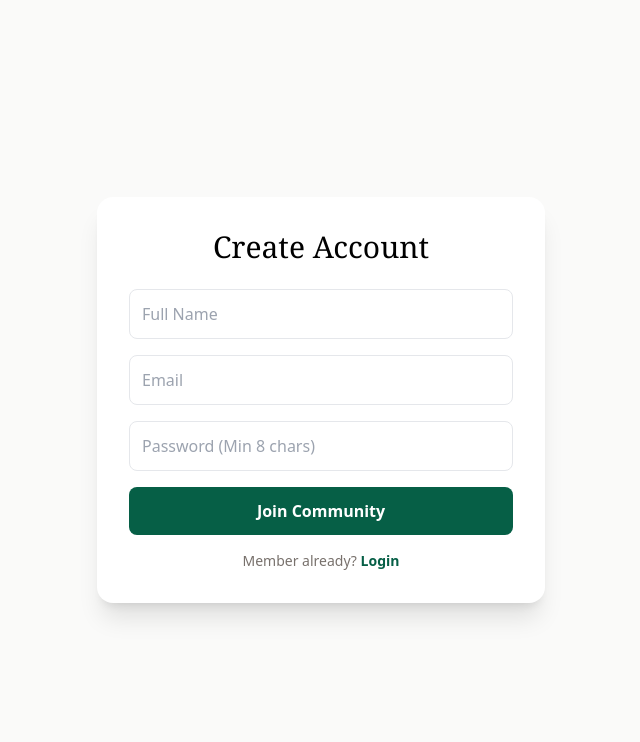
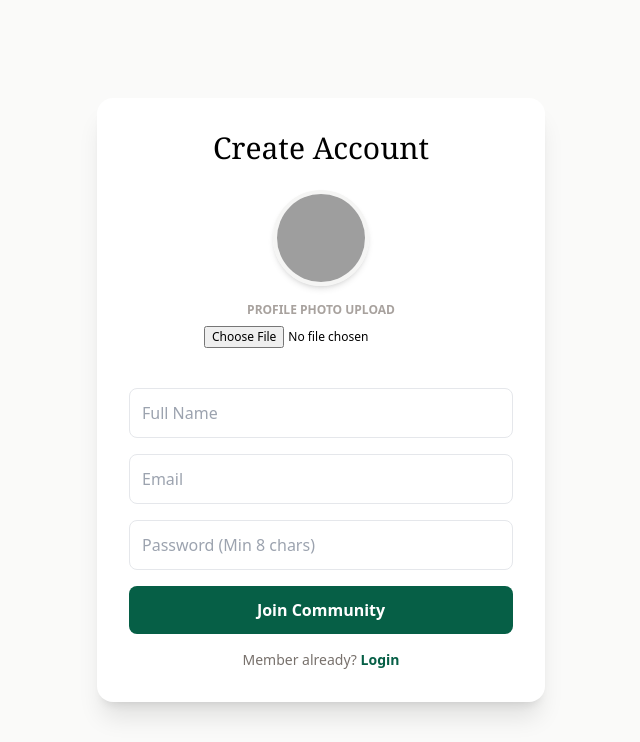
Before and after one commit to mommylito/ITSECWB, a PHP site: page /register.php in a window 1280 px wide. Shown: the top 742 px of the page, without its empty margins (319-959 px from the left). Run offline with PHP 8.4, Linux system fonts and the light colour scheme; some libraries are stand-ins or nearby versions; grey boxes are pictures that could not be loaded.

Commit message:
Add profile photo upload to register.php

```diff
--- a/register.php
+++ b/register.php
@@ -7,20 +7,37 @@ if ($_SERVER['REQUEST_METHOD'] === 'POST') {
     $name = trim($_POST['full_name']);
     $email = trim($_POST['email']);
     $pass = $_POST['password'];
+    $profile_photo = null;
 
     if (!filter_var($email, FILTER_VALIDATE_EMAIL)) {
         $err = "Invalid email format.";
     } elseif (strlen($pass) < 8) {
         $err = "Password must be at least 8 characters.";
     } else {
+        // Handle File Upload with Security
+        if (!empty($_FILES['photo']['tmp_name'])) {
+            $finfo = finfo_open(FILEINFO_MIME_TYPE);
+            $mime = finfo_file($finfo, $_FILES['photo']['tmp_name']);
+            finfo_close($finfo);
+
+            if (in_array($mime, ['image/jpeg', 'image/png'])) {
+                $data = file_get_contents($_FILES['photo']['tmp_name']);
+                $profile_photo = 'data:' . $mime . ';base64,' . base64_encode($data);
+            } else {
+                $err = "Invalid file type. Only JPG/PNG allowed.";
+            }
+        }
+
+        if (!$err) {
             $hash = password_hash($pass, PASSWORD_BCRYPT);
             try {
-            $stmt = $pdo->prepare("INSERT INTO users (full_name, email, password_hash) VALUES (?, ?, ?)");
-            $stmt->execute([$name, $email, $hash]);
+                $stmt = $pdo->prepare("INSERT INTO users (full_name, email, password_hash, profile_photo) VALUES (?, ?, ?, ?)");
+                $stmt->execute([$name, $email, $hash, $profile_photo]);
                 header("Location: login.php?registered=1");
                 exit;
             } catch (PDOException $e) {
                 $err = "Email already registered.";
+            }
         }
     }
 }
@@ -36,7 +53,12 @@ if ($_SERVER['REQUEST_METHOD'] === 'POST') {
     <div class="max-w-md w-full bg-white p-8 rounded-2xl shadow-xl">
         <h2 class="text-3xl font-serif text-center mb-6">Create Account</h2>
         <?php if($err): ?> <div class="p-3 bg-red-50 text-red-700 mb-4"><?= $err ?></div> <?php endif; ?>
-        <form method="POST" class="space-y-4">
+        <form method="POST" enctype="multipart/form-data" class="space-y-4">
+            <div class="flex flex-col items-center mb-6">
+                <img src="https://picsum.photos/200" class="w-24 h-24 rounded-full border-4 border-stone-100 shadow-md object-cover">
+                <p class="mt-4 text-xs font-bold uppercase text-stone-400">Profile Photo Upload</p>
+                <input type="file" name="photo" accept="image/jpeg,image/png" class="mt-2 text-xs">
+            </div>
             <input type="text" name="full_name" required placeholder="Full Name" class="w-full p-3 border rounded-lg">
             <input type="email" name="email" required placeholder="Email" class="w-full p-3 border rounded-lg">
             <input type="password" name="password" required placeholder="Password (Min 8 chars)" class="w-full p-3 border rounded-lg">
```
Lines whose indentation alone changed are shown as unchanged.
